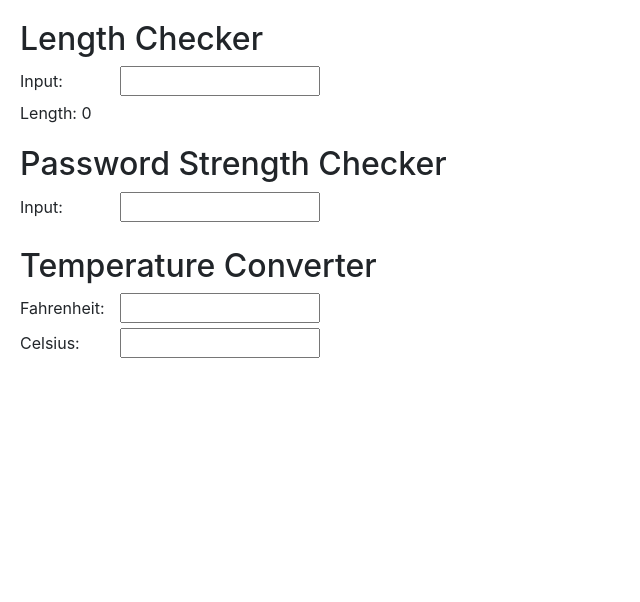
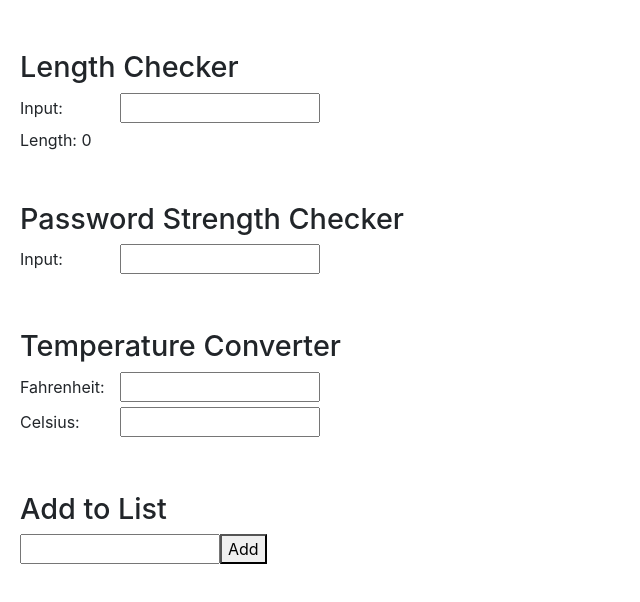
Before and after one commit to rmstibbard/week-09-react, a React (Create React App) app: page / in a window 1280 px wide. Shown: the top 602 px of the page, without its empty margins (0-640 px from the left). Built offline with nearby package versions, Linux system fonts and the light colour scheme.

Commit message:
Add to list

```diff
--- a/src/App.css
+++ b/src/App.css
@@ -58,7 +58,8 @@
 }
 
 h2 {
-  margin-top: 20px;
+  margin-top: 50px;
+  font-size: 1.8rem;
 }
 
 body {
--- /dev/null
+++ b/src/components3/List.js
@@ -0,0 +1,49 @@
+import React, { Component } from 'react';
+
+class List extends Component {
+    constructor(props) {
+        super(props);
+
+        this.state = {
+            value: "",
+            items: [],
+        };
+
+        this.handleChange = this.handleChange.bind(this);
+        this.handleAdd = this.handleAdd.bind(this);
+    }
+
+    handleChange(e) {
+        let value = e.currentTarget.value;
+        this.setState({ value: value });
+    }
+
+    handleAdd(e) {
+        e.preventDefault();
+
+        this.setState({
+            value: "",
+            items: [...this.state.items, this.state.value], // Spread operator adds previous contents to array
+        });
+    }
+
+    render() {
+
+        return (
+            <form onSubmit={this.handleAdd}>
+                <h2>Add to List</h2>
+                <input onChange={this.handleChange} />
+                <button>Add</button>
+                <ul>
+                    {this.state.items.map((item, i) => (
+                        <li key={i}>{item}</li>
+                    ))}
+                </ul>
+            </form>
+        );
+
+    }
+
+}
+
+export default List;
--- a/src/components3/PasswordStrength.js
+++ b/src/components3/PasswordStrength.js
@@ -13,7 +13,7 @@ class PasswordStrength extends Component {
 
     setColour() {
         let length = this.state.input.length;
-        if (length == 0) {
+        if (length === 0) {
             return { backgroundColor: '' }
         }
         if (length < 9) {
--- a/src/components3/Stuff.js
+++ b/src/components3/Stuff.js
@@ -2,12 +2,14 @@ import React from 'react';
 import Length from './Length';
 import PasswordStrength from './PasswordStrength';
 import TempConverter from './TempConverter';
+import List from './List';
 
 const Stuff = () => (
     <React.Fragment>
         <Length />
         <PasswordStrength />
         <TempConverter />
+        <List />
     </React.Fragment>
 );
 
```
